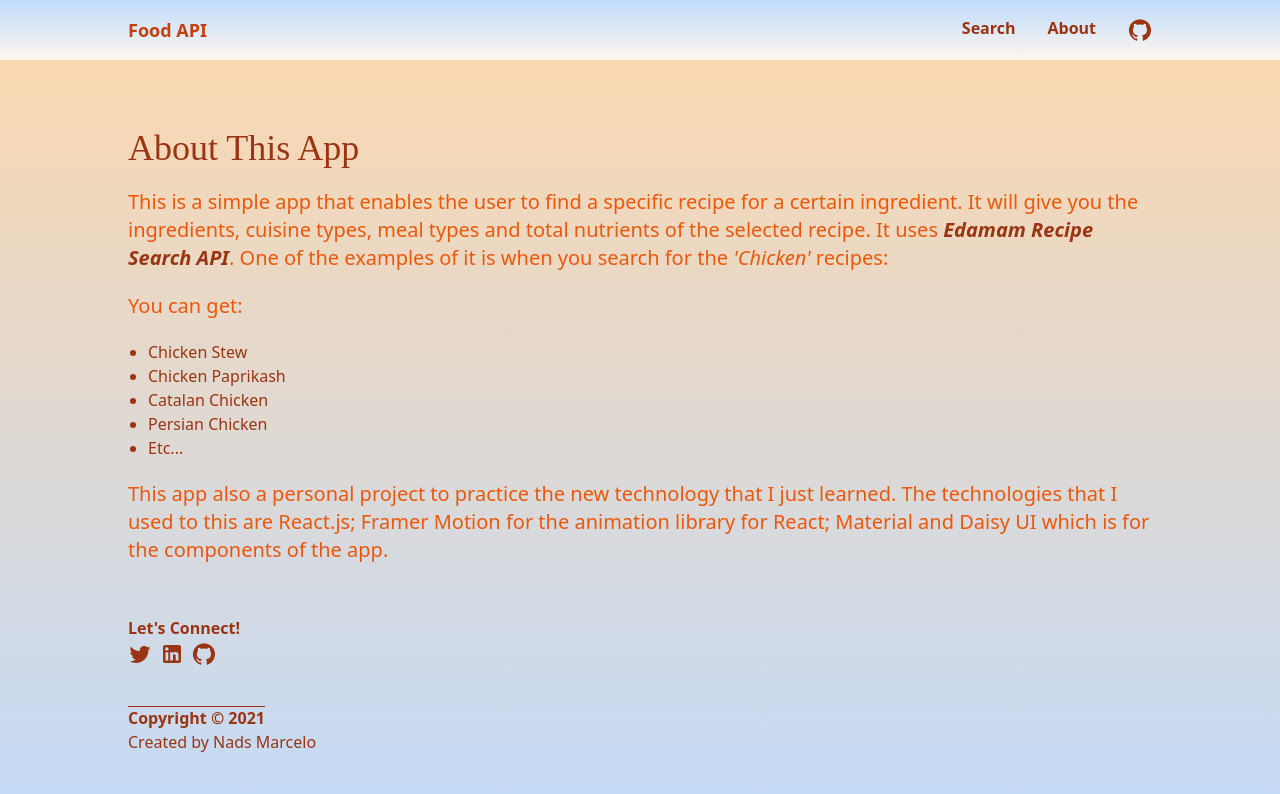
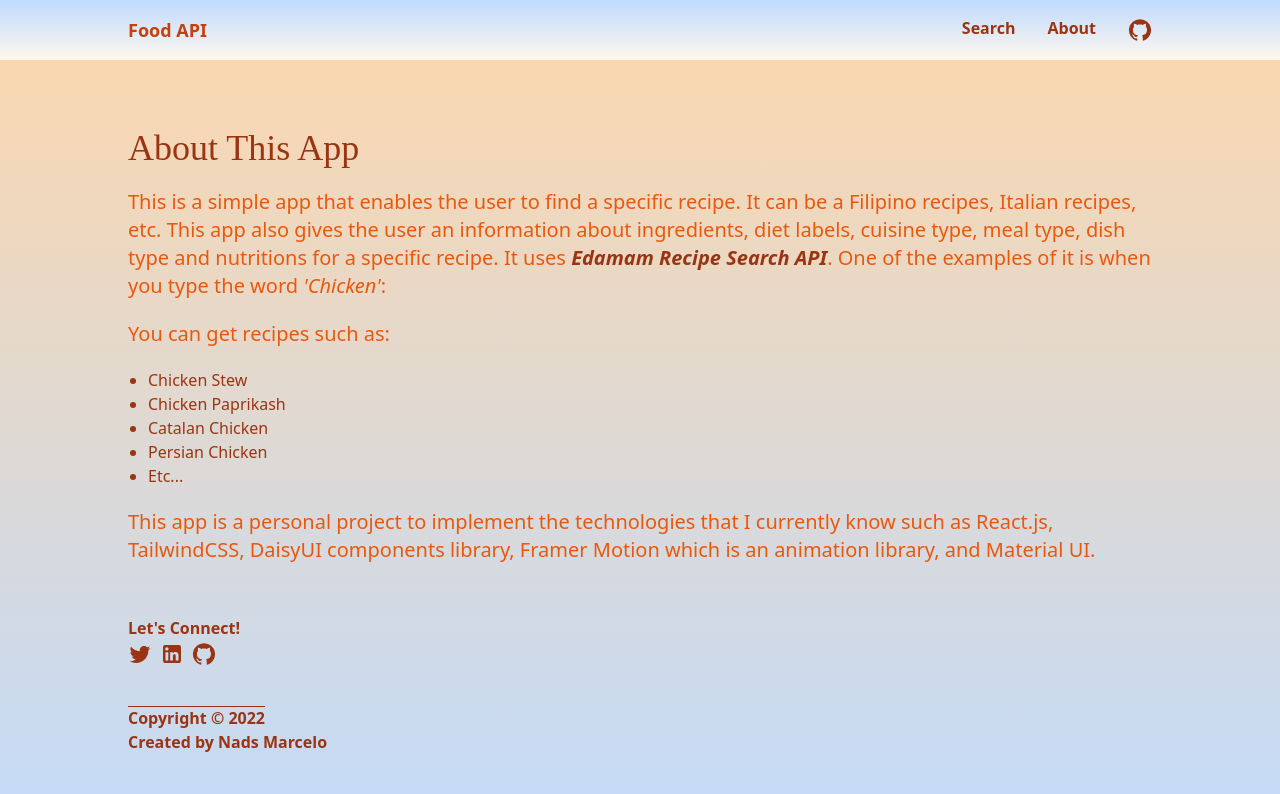
Before and after one commit to NADS-PROGRAMMER/Search-Recipe-App, a React (Create React App) app: page /about in a window 1280 px wide. Shown: the top 794 px of the page. Built offline with nearby package versions, Linux system fonts and the light colour scheme.

Commit message:
Edit the about page

```diff
--- a/src/routes/About.js
+++ b/src/routes/About.js
@@ -73,14 +73,14 @@
                 animate="animate"
                 >
 
-                This is a simple app that enables the user to find a specific recipe for a certain ingredient. It will give you the ingredients, cuisine types, meal types and total nutrients of the selected recipe. It uses <a className="font-semibold text-orange-800 italic" href="https://developer.edamam.com/edamam-docs-recipe-api" target="_blank">Edamam Recipe Search API</a>. One of the examples of it is when you search for the <em>'Chicken'</em> recipes:
+                This is a simple app that enables the user to find a specific recipe. It can be a Filipino recipes, Italian recipes, etc. This app also gives the user an information about ingredients, diet labels, cuisine type, meal type, dish type and nutritions for a specific recipe. It uses <a className="font-semibold text-orange-800 italic" href="https://developer.edamam.com/edamam-docs-recipe-api" target="_blank">Edamam Recipe Search API</a>. One of the examples of it is when you type the word <em>'Chicken'</em>:
             </motion.p>
 
             <motion.p
                 className="text-xl text-orange-600"
                 variants={paragraphVariants}
                 >
-                    You can get:
+                    You can get recipes such as:
             </motion.p>
 
             <motion.ul
@@ -98,7 +98,7 @@
                 className="text-xl text-orange-600 lg:max-w-[120ch]"
                 variants={paragraphVariants}
                 >
-                    This app also a personal project to practice the new technology that I just learned. The technologies that I used to this are React.js; Framer Motion for the animation library for React; Material and Daisy UI which is for the components of the app.
+                    This app is a personal project to implement the technologies that I currently know such as React.js, TailwindCSS, DaisyUI components library, Framer Motion which is an animation library, and Material UI.
             </motion.p>
 
             <motion.footer
@@ -145,9 +145,9 @@
                 <section className="flex flex-col items-start mt-10">
                     <span
                         className="relative before:content-[' '] before:block before:absolute before:top-0 before:left-0 before:h-[.09rem] before:bg-orange-800 before:max-w-[20rem] before:w-full text-orange-800 font-bold text-center">
-                            Copyright &copy; 2021
+                            Copyright &copy; {new Date(Date.now()).getFullYear()}
                     </span>
-                    <span className="text-orange-800">
+                    <span className="text-orange-800 font-semibold">
                         Created by Nads Marcelo
                     </span>
                 </section>
```
